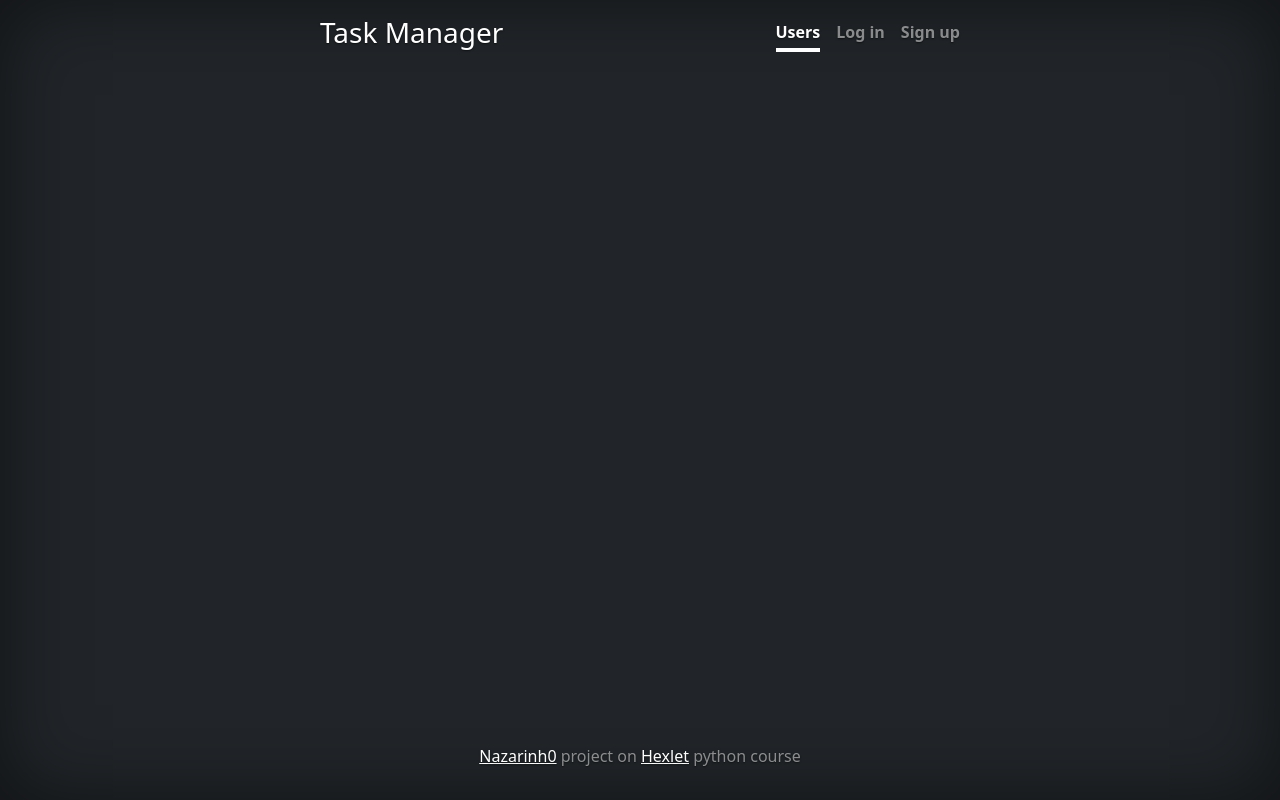
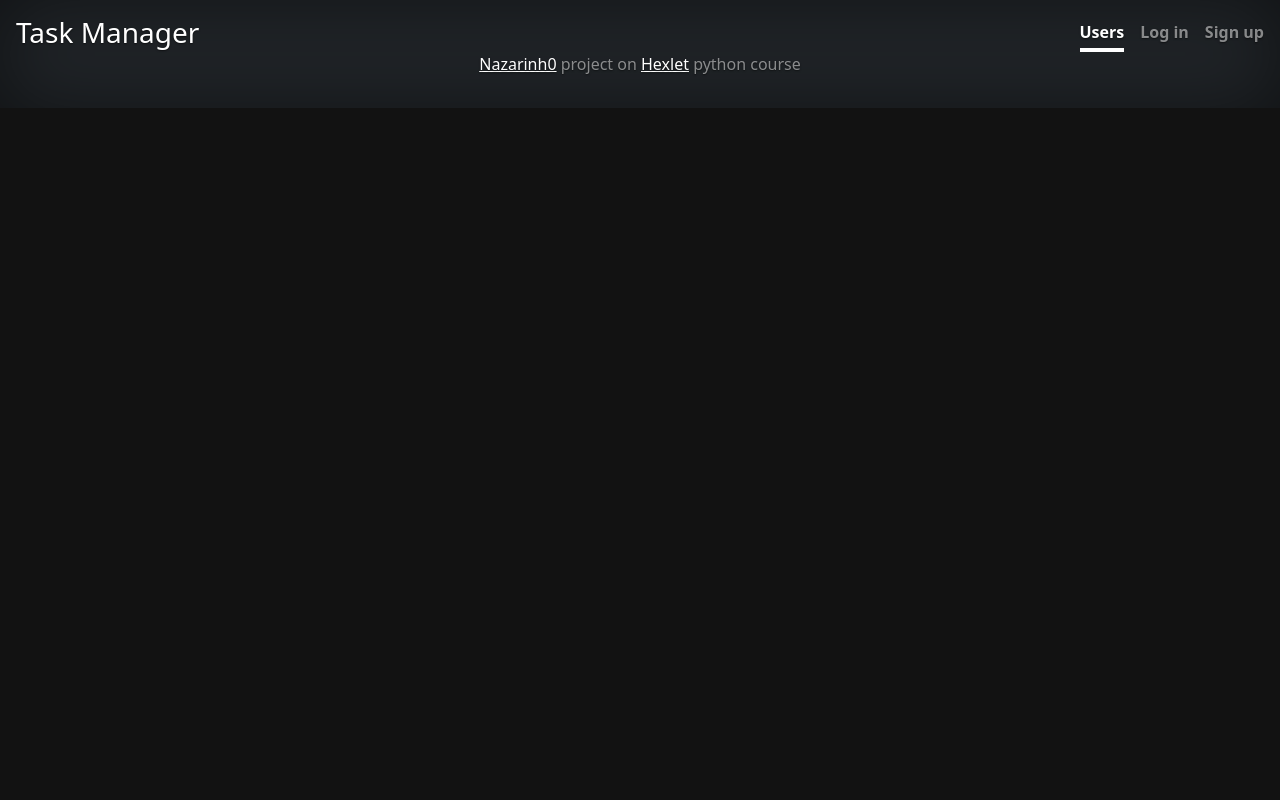
Before and after one commit to Nazarinh0/python-project-52, a Django app: template task_manager/templates/base.html in a window 1280 px wide. Run offline with Django 4.2, Linux system fonts and the light colour scheme; the template is opened without the code that fills it, so the values that code supplies are empty; some libraries are stand-ins or nearby versions.

Commit message:
update cover.css

```diff
--- a/task_manager/static/css/cover.css
+++ b/task_manager/static/css/cover.css
@@ -26,7 +26,7 @@
 
 html,
 body {
-  height: 100%;
+  min-height: 100%;
   background-color: #121212;
 }
 
@@ -39,7 +39,7 @@
 }
 
 .cover-container {
-  max-width: 42em;
+  width: 100%;
 }
 
 
```
